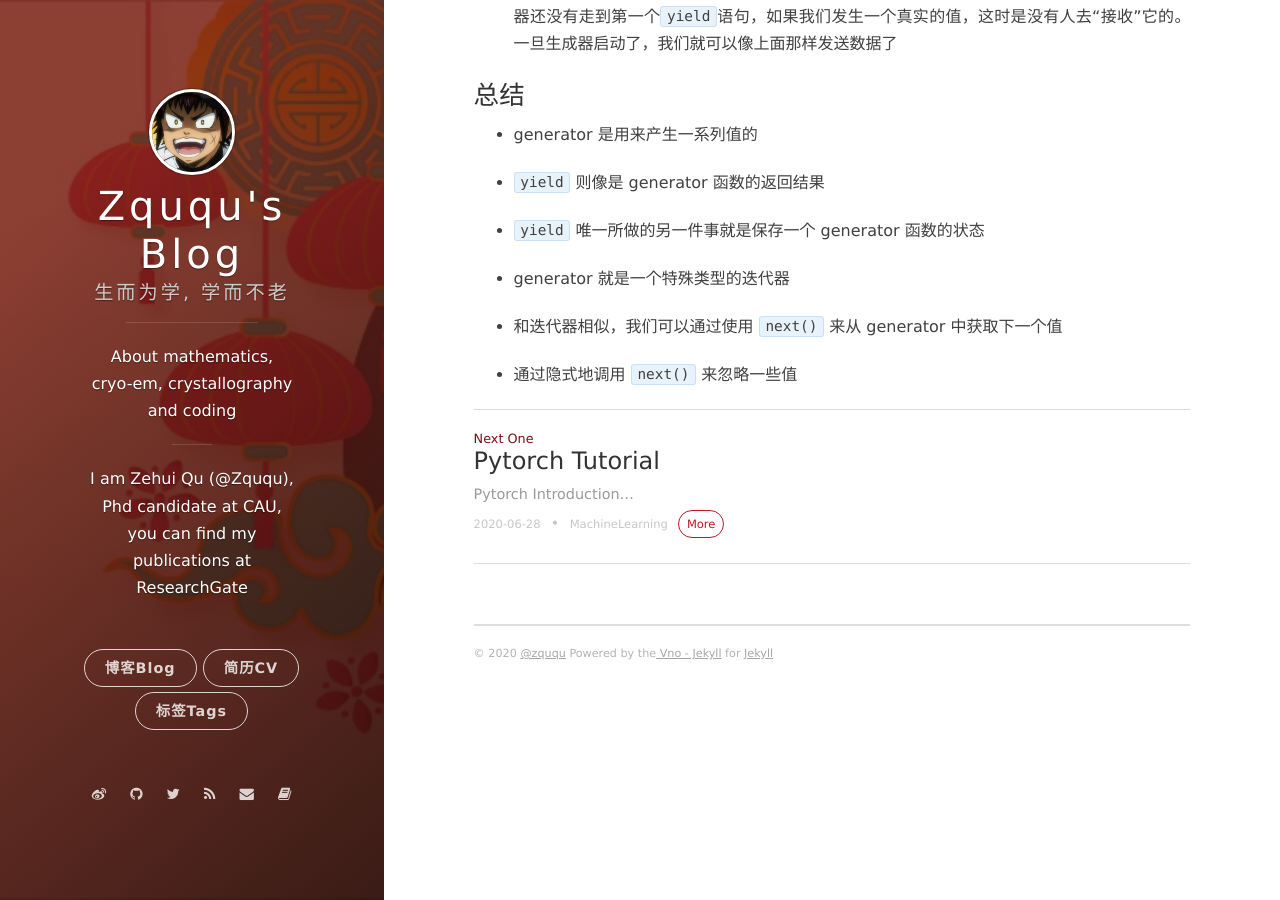
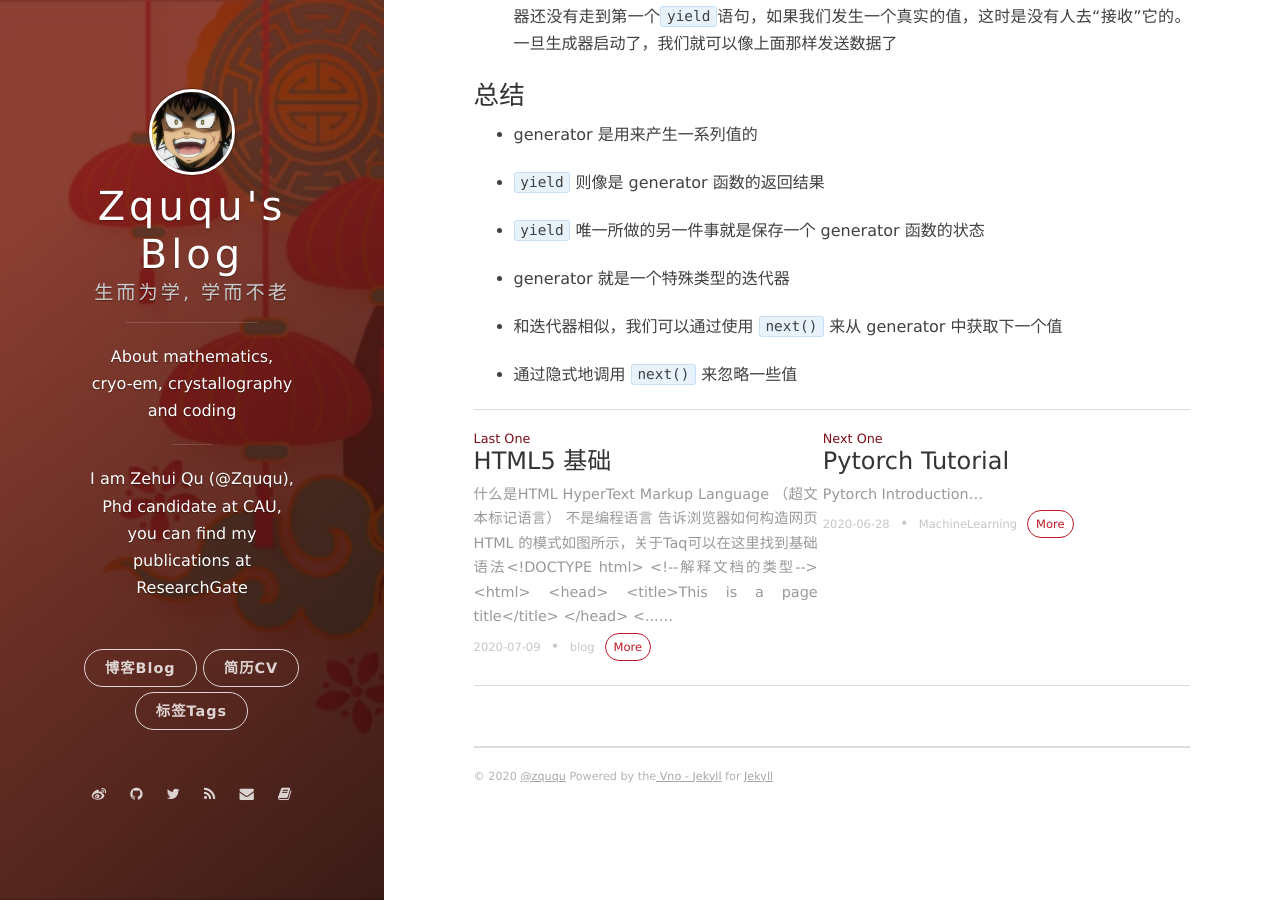
Before and after one commit to onevcat/vno-jekyll, a Jekyll site: the page built from _posts/2020-07-04-python-magic-method-9.markdown, in a window 1280 px wide and 900 px high, scrolled down 7225 px. Built offline with Jekyll 4.4.1, drawn with Linux system fonts in a browser that asks for light colours; nearby versions of some CDN libraries; comment, search, counter and statistics services are not loaded.

Commit message:
new post

````diff
--- a/_posts/2019-11-20-python-magic-method-1.markdown
+++ b/_posts/2019-11-20-python-magic-method-1.markdown
@@ -4,12 +4,14 @@ title: python 魔方方法 (1) 构造与析构
 date: 2019-11-20 22:13:24.000000000 +09:00
 tags: python
 ---
+
 整理自小甲鱼[鱼C论坛](https://fishc.com.cn/)
+
 ### 构造与析构
 
 #### `__init__(self[,...])`
 
- __init__()相当于其他面向对象编程语言的构造方法，也就是**类在实例化成对象时，首先会调用的方法**。
+ `__init__()`相当于其他面向对象编程语言的构造方法，也就是**类在实例化成对象时，首先会调用的方法**。
 
 ```python
 class Rectangle:
@@ -24,7 +26,7 @@ class Rectangle:
 12
 ```
 
-> 需要注意，__init__()方法不能return值，只能return None.
+> 需要注意，`__init__()`方法不能return值，只能return None.
 
 #### `__new__(cls[,...])`
 
--- /dev/null
+++ b/_posts/2020-07-05-HTML.markdown
@@ -0,0 +1,162 @@
+---
+layout: post
+title: HTML5 基础
+date: 2020-07-09 13:40:24.000000000 +09:00
+tags: blog
+---
+
+## 什么是HTML
+
++ HyperText Markup Language （超文本**标记语言**）
+
++ 不是编程语言
+
++ 告诉浏览器如何构造网页
+
+HTML 的模式如图所示，
+
+![figure1](/assets/202007/2020-07-09_13-46-08.png)
+
+关于Taq可以在[这里找到](http://developer.mozilla.org/en-US/docs/Web/HTML/Element)
+
+## 基础语法
+
+```html
+<!DOCTYPE html> <!--解释文档的类型-->
+<html>
+	<head>
+		<title>This is a page title</title>
+	</head>
+
+	<body>
+		<h1>This is a heading</hl>
+		<p>This is a paragraph</p>
+		<p>This is a paragraph</p>
+	</body>
+</html
+```
+
+## 实例
+
+```
+<!DOCTYPE html>
+<html>
+
+<head>
+	<title>HTML Crash Course For Beginners</title>
+</head>
+
+<body>
+	<!--Headings-->
+	<h1>Heading One</h1>
+	<h2>Heading Two</h2>
+	<h3>Heading Three</h3>
+	<h4>Heading Four</h4>
+	<h5>Heading Five</h5>
+	<h6>Heading Six</h6>
+
+	<!--Paragraph-->
+	<p>Lorem ipsum dolor, sit amet consectetur adipisicing elit. Nostrum, ipsum.</p>
+	<p>Lorem ipsum
+		<strong>dolor, sit amet consecteturs</strong> adipisicing elit. Nisi expedita accusantium nulla.
+		<em>Numquam eaque id voluptas</em> ratione officia, voluptatibus dolore ullam quis repellat blanditiis ipsam
+		excepturi sint vero perspiciatis ad.</p>
+	<p>Lorem ipsum dolor sit amet consectetur, adipisicing elit. Cum a provident iusto optio dolores quaerat, excepturi
+		voluptatibus, recusandae laboriosam perspiciatis nulla et aperiam
+		<a href="https://google.com" target="_blank">ex totam</a> fugiat doloribus pariatur enim iure.</p>
+
+	<!--Lists-->
+	<ul>
+		<li>List Item 1</li>
+		<li>List Item 2</li>
+		<li>List Item 3</li>
+		<li>List Item 4</li>
+		<li>List Item 5</li>
+	</ul>
+
+	<ol>
+		<li>List Item 1</li>
+		<li>List Item 2</li>
+		<li>List Item 3</li>
+		<li>List Item 4</li>
+		<li>List Item 5</li>
+	</ol>
+
+	<!--Table-->
+	<table>
+		<thead>
+			<tr>
+				<th>First Name</th>
+				<th>Last Name</th>
+				<th>Age</th>
+				<th>Email</th>
+			</tr>
+		</thead>
+		<tbody>
+			<tr>
+				<td>Leonard</td>
+				<td>Chan</td>
+				<td>99</td>
+				<td>abc@abc.com</td>
+			</tr>
+			<tr>
+				<td>Leonard</td>
+				<td>Chan</td>
+				<td>99</td>
+				<td>abc@abc.com</td>
+			</tr>
+			<tr>
+				<td>Leonard</td>
+				<td>Chan</td>
+				<td>99</td>
+				<td>abc@abc.com</td>
+			</tr>
+		</tbody>
+	</table>
+
+	<br>
+	<br>
+	<br>
+	<br>
+
+	<!--Forms-->
+	<form action="form.js" method="" POST>
+		<div>
+			<label>First Name</label>
+			<input type="text" name="firstname" placeholder="Enter First Name">
+		</div>
+		<div>
+			<label>Last Name</label>
+			<input type="text" name="lastname" placeholder="Enter Last Name">
+		</div>
+		<div>
+			<label>Email</label>
+			<input type="email" name="email" placeholder="Enter Email">
+		</div>
+		<input type="submit" name="submit" value="Submit">
+	</form>
+	<br>
+
+	<!--Button-->
+	<button>This is a Button</button>
+
+	<!--Image-->
+	<img style="width: 100vw" src="img/pic.jpg" alt="This is a img tag">
+
+	<!--Quotation-->
+	<blockquote>Lorem ipsum dolor sit amet consectetur adipisicing elit. Quas quibusdam ipsam rerum, voluptas quasi
+		dolorem exercitationem natus ipsa voluptatum enim, ad voluptates nihil ratione eligendi totam doloribus nesciunt
+		earum corrupti, cupiditate distinctio excepturi nobis praesentium. Sequi, delectus? Autem aspernatur fugiat,
+		consequuntur tempora magni excepturi deleniti, esse quia, temporibus explicabo optio?</blockquote>
+
+	<p><abbr title="Massachusetts Institute of Technology">MIT</abbr> is a presitigious college</p>
+
+	<p><cite>MIT is a prestigious college</cite> by DasAuto</p>
+
+	<div style="margin-top:1000px"></div>
+</body>
+
+</html>
+```
+
+[生成以后的网页渲染效果，请点击这里](http://life.zququ.fun/assets/202007/test.html)
````
Also changed, not shown: assets/202007/test.html (added, +118 -0 lines), js/mode-switcher.js (added, +53 -0 lines), Gemfile.lock, _layouts/default.html (indentation only), _sass/global.scss (line endings or trailing spaces), assets/202007/2020-07-09_13-46-08.png (added).
